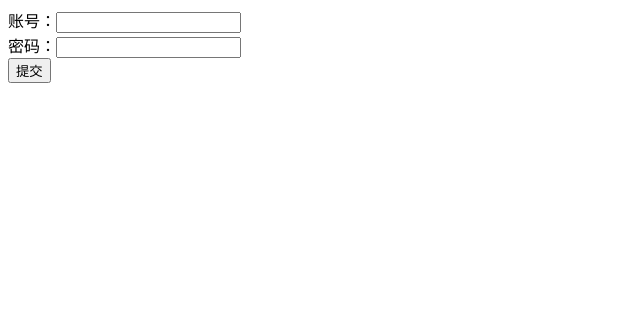
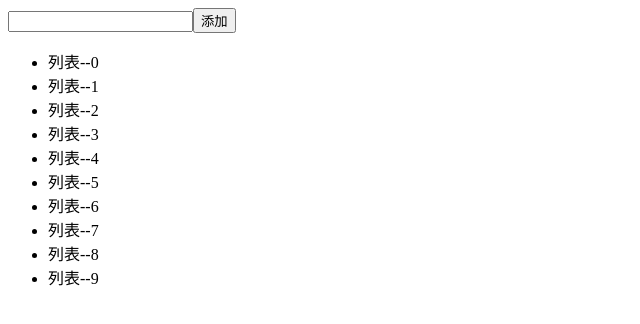
Before and after one commit to AYuWei/React-Study, a React (Create React App) app: page / in a window 1280 px wide. Shown: the top 324 px of the page, without its empty margins (0-640 px from the left). Built offline with nearby package versions, Linux system fonts and the light colour scheme.

Commit message:
3-10.完结

```diff
--- a/src/App.js
+++ b/src/App.js
@@ -1,12 +1,12 @@
 import React, { Component } from 'react'
-import Form from './components/Form/text.js'
+import PureComponent from "./components/PureComponent/text.js"
 
 export default class App extends Component {
 
     render() {
         return (
            <>
-              <Form />
+              <PureComponent />
            </>
         )
     }
--- /dev/null
+++ b/src/components/PureComponent/List.js
@@ -0,0 +1,19 @@
+import React, { Component } from 'react'
+import PropTypes from "prop-types"
+
+export default class List extends Component {
+    static propTypes = {
+        dataList : PropTypes.shape({
+            name : PropTypes.string,
+            value : PropTypes.number,
+        }),
+    }
+    componentDidMount(){
+        console.log("子组件List")
+    }
+    render() {
+        return (
+          <li>{this.props.dataList.name}--{this.props.dataList.value}</li>
+        )
+    }
+}
--- /dev/null
+++ b/src/components/PureComponent/Listarr.js
@@ -0,0 +1,34 @@
+import React, { Component } from 'react'
+import List from "./List.js"
+import PropTypes from "prop-types"
+
+export default class Listarr extends Component {
+    static propTypes = {
+        dataArr : PropTypes.arrayOf(PropTypes.shape({
+            name : PropTypes.string,
+            value : PropTypes.number,
+        })).isRequired,
+    }
+    state = {
+        listArr : []
+    }
+    componentDidMount(){
+      console.log("Listarr ====== 数据渲染")
+      const tr = this.props.dataArr.map((ele, i)=>{
+          return <List dataList={ele} key={i}/>
+      })
+      this.setState({
+          listArr : tr,
+      })
+
+    }
+
+    render() {
+        console.log(this.state.listArr)
+        return (
+            <ul>
+              {this.state.listArr}
+            </ul>
+        )
+    }
+}
--- /dev/null
+++ b/src/components/PureComponent/data.js
@@ -0,0 +1,10 @@
+const datas = [];
+
+for(let i = 0; i < 10; i ++){
+    datas.push({
+        name : "列表",
+        value : i,
+    })
+}
+
+export default datas;
--- /dev/null
+++ b/src/components/PureComponent/index.js
@@ -0,0 +1,34 @@
+import React, { Component , PureComponent} from 'react'
+import ListArr from "./Listarr.js"
+export default class PureComp extends PureComponent {
+    state = {
+        data : this.props.data,
+        value : ''
+    }
+    onChange=()=>{
+        this.setState({
+            data : [...this.state.data, { name : this.state.value, value : 22}]
+        })
+        this.setState({
+            value : '',
+        })
+    }
+    render() {
+        console.log("index===开始渲染")
+        console.log(this.state.data)
+
+        return (
+            <div>
+                <div>
+                    <input type="text" value={this.state.value} onChange={(e)=>{
+                        this.setState({
+                            value : e.target.value
+                        })
+                    }}/>
+                    <button onClick={this.onChange}>添加</button>
+                </div>
+                <ListArr dataArr={this.state.data}  />
+            </div>
+        )
+    }
+}
--- /dev/null
+++ b/src/components/PureComponent/text.js
@@ -0,0 +1,11 @@
+import React, { Component } from 'react'
+import PureComponent from "./index.js"
+import datas from "./data.js"
+
+export default class Text extends Component {
+    render() {
+        return (
+            <PureComponent data={datas}/>
+        )
+    }
+}
```
Also changed, not shown: src/components/PureComponent/index copy.js (added, +34 -0 lines), src/components/common/Form/FormButton.js (renamed from src/components/Form/FormButton.js), src/components/common/Form/FormInput.js (renamed from src/components/Form/FormInput.js), src/components/common/Form/formContext.js (renamed from src/components/Form/formContext.js), src/components/common/Form/index.js (renamed from src/components/Form/index.js), src/components/common/Form/text.js (renamed from src/components/Form/text.js), 1 other file (tests, documents, lock files or other folders).
